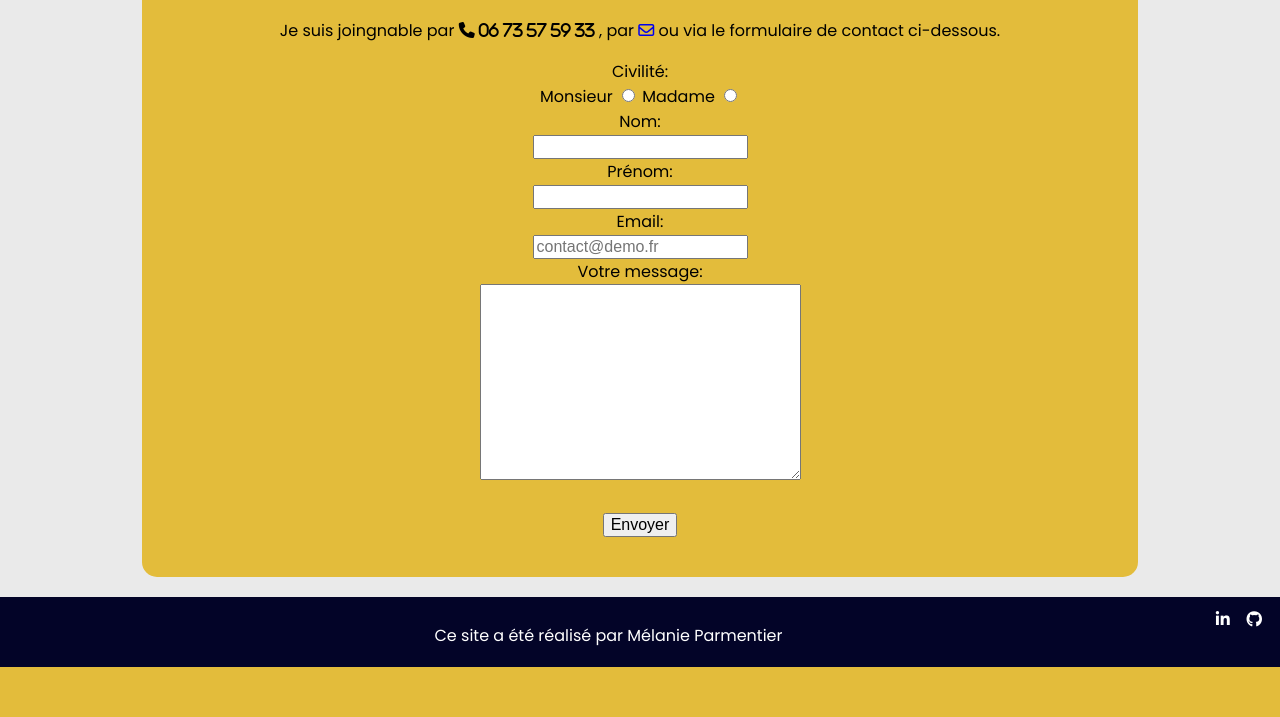
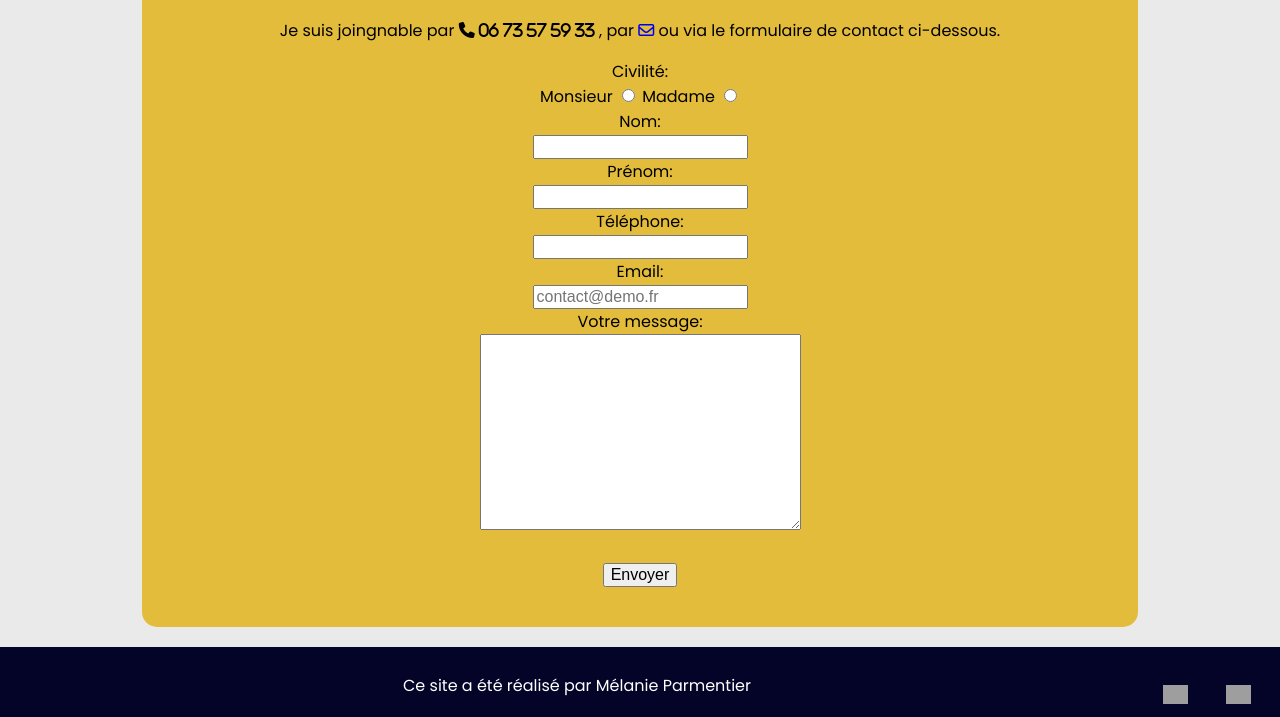
Before and after one commit to melanieprmntr/Mon-CV, a PHP site: page /templates/contact.php in a window 1280 px wide. Shown: the part 492-1209 px from the top of the page. Before the commit the page ends 1159 px from the top, so only its background shows below. Run offline with PHP 8.4, Linux system fonts and the light colour scheme; some libraries are stand-ins or nearby versions; grey boxes are pictures that could not be loaded.

Commit message:
Add files via upload

```diff
--- a/style/script.js
+++ b/style/script.js
@@ -4,58 +4,58 @@
 //     alert('Vous nêtes pas majeur')
 // }
 
-class Carousel {
-    constructor(element, options = {}) {
-        this.element = element
-        this.options = Object.assign({}, {
-            slidesToScroll: 1,
-            slidesVisible: 1
-        }, options)
-        let children = [].slice.call(element.children)
-       this.root = this.createDivWithClass('carousel')
-        this.container = this.createDivWithClass('carousel__container')
-        root.appendChild(this.container)
-        this.element.appendChild(root)
-        this.items = children.map((child) => {
-            let item = this.createDivWithClass('carousel__item')
-            item.appendChild(child)
-            this.container.appendChild(item)
-            return item
-        });
-        this.setStyle()
-    }
+// class Carousel {
+//     constructor(element, options = {}) {
+//         this.element = element
+//         this.options = Object.assign({}, {
+//             slidesToScroll: 1,
+//             slidesVisible: 1
+//         }, options)
+//         let children = [].slice.call(element.children)
+//        this.root = this.createDivWithClass('carousel')
+//         this.container = this.createDivWithClass('carousel__container')
+//         root.appendChild(this.container)
+//         this.element.appendChild(root)
+//         this.items = children.map((child) => {
+//             let item = this.createDivWithClass('carousel__item')
+//             item.appendChild(child)
+//             this.container.appendChild(item)
+//             return item
+//         });
+//         this.setStyle()
+//     }
 
-    setStyle() {
-        let ratio = this.items.length / this.options.slidesVisible;
-        this.container.style.width = (ratio * 100) + "%"
-        this.items.forEach(item => item.style.width = ((100 / this.options.slidesVisible) / ratio) + "%");
-    }
+//     setStyle() {
+//         let ratio = this.items.length / this.options.slidesVisible;
+//         this.container.style.width = (ratio * 100) + "%"
+//         this.items.forEach(item => item.style.width = ((100 / this.options.slidesVisible) / ratio) + "%");
+//     }
 
-    createDivWithClass(className) {
-        let div = document.createElement('div')
-        div.setAttribute('class', className)
-        return div
-    }
+//     createDivWithClass(className) {
+//         let div = document.createElement('div')
+//         div.setAttribute('class', className)
+//         return div
+//     }
 
-    createNavigation(){
-        let nextButton = this.createDivWithClass('carousel__next')
-        let prevButton = this.createDivWithClass('carousel__prev')
-        this.root.appendChild(nextButton)
-        this.root.appendChild(prevButton)
+//     createNavigation(){
+//         let nextButton = this.createDivWithClass('carousel__next')
+//         let prevButton = this.createDivWithClass('carousel__prev')
+//         this.root.appendChild(nextButton)
+//         this.root.appendChild(prevButton)
 
-    }
+//     }
 
-    next(){
+//     next(){
 
-    }
+//     }
 
-    prev(){
+//     prev(){
 
-    }
-}
+//     }
+// }
 
-new Carousel(document.querySelector('#carousel'), {
-    slidesToScroll: 3,
-    slidesVisible: 3
+// new Carousel(document.querySelector('#carousel'), {
+//     slidesToScroll: 3,
+//     slidesVisible: 3
 
-})
+// })
--- a/style/style.css
+++ b/style/style.css
@@ -272,11 +272,12 @@ form {
 .footer-i {
     display: grid;
     grid-template-columns: 50% 50%;
+    /* width: 20px; */
 }
 
-.footer i {
-    width: 100%;
-    color: white;
+.footer img {
+    width: 10%;
+    margin-top: 15%;
 }
 
 .main {
--- a/style/styleDesktop.css
+++ b/style/styleDesktop.css
@@ -84,9 +84,13 @@
             }
             .footer {
                 display: grid;
-                grid-template-columns: 95% 5%;
+                grid-template-columns: 90% 10%;
                 grid-row: auto;
                 padding: 10px;
+            }
+            .footer img {
+                width: 30%;
+                margin-top: 2%;
             }
             #presentation,
             #contact {
--- a/style/styleTablette.css
+++ b/style/styleTablette.css
@@ -51,9 +51,15 @@
     }
     .footer {
         display: grid;
-        grid-template-columns: 95% 5%;
+        grid-template-columns: 90% 10%;
         grid-row: auto;
         padding: 10px;
+    }
+    .footer-i {
+        margin-top: 10%;
+    }
+    .footer img {
+        width: 30%;
     }
     #presentation,
     #contact {
@@ -141,9 +147,15 @@
     }
     .footer {
         display: grid;
-        grid-template-columns: 95% 5%;
+        grid-template-columns: 90% 10%;
         grid-row: auto;
         padding: 10px;
+    }
+    .footer-i {
+        margin-top: 15%;
+    }
+    .footer img {
+        width: 40%;
     }
     #presentation,
     #contact {
--- a/templateUtils/footer.php
+++ b/templateUtils/footer.php
@@ -11,11 +11,11 @@
 
         <div class="footer-i">
 
-            <a href="https://www.linkedin.com/in/mélanie-parmentier-133346182"><i class="fab fa-linkedin-in"></i></a>
+            <a href="https://www.linkedin.com/in/mélanie-parmentier-133346182"> <img src="/../img/logo-lkd.png" alt=""> </a>
 
 
 
-            <a href="https://github.com/melanieprmntr"><i class="fab f09b fa-github"></i></a>
+            <a href="https://github.com/melanieprmntr"> <img src="/../img/logo git.png" alt=""> </a>
         </div>
 
 
--- a/templateUtils/header.php
+++ b/templateUtils/header.php
@@ -37,17 +37,17 @@
                     </a>
                 </li> -->
 
-                <li class="color"><a href="/#presentation">A propos</a></li>
-                <li class="color"><a href="/#training">Formations</a></li>
-                <li class="color"><a href="/#skills">Compétences</a></li>
+                <li class="color"><a href="/templates/presentation.php">A propos</a></li>
+                <li class="color"><a href="/templates/training.php">Formations</a></li>
+                <li class="color"><a href="/templates/skills.php">Compétences</a></li>
 
-                <li class="color"><a href="/#experience">Expériences</a></li>
+                <li class="color"><a href="/templates/experiences.php">Expériences</a></li>
 
 
 
                 <li class="colorContact">
 
-                    <a href="/../templates/contact.php">Contact</a>
+                    <a href="/templates/contact.php">Contact</a>
                 </li>
 
             </div>
--- a/templates/contact.php
+++ b/templates/contact.php
@@ -19,7 +19,7 @@ include_once __DIR__ . "/../templateUtils/header.php";
                 formulaire de contact ci-dessous.
             </p>
 
-            <form action="#" method="post">
+            <form action="mail.php" method="post">
                 <div>
                     <label for="sexe">Civilité:</label>
                     <div>
@@ -31,20 +31,24 @@ include_once __DIR__ . "/../templateUtils/header.php";
                 </div>
                 <div>
                     <label for="name">Nom: </label><br>
-                    <input type="text" name="text" id="name">
+                    <input type="text" name="text" id="name" required>
                 </div>
                 <div>
                     <label for="firstname">Prénom: </label><br>
-                    <input type="text" name="text" id="firstname">
+                    <input type="text" name="text" id="firstname" required>
+                </div>
+                <div>
+                    <label for="phone">Téléphone: </label><br>
+                    <input type="phone" name="phone" id="phone" required>
                 </div>
                 <div>
                     <label for="emailinput">Email: </label><br>
-                    <input type="email" name="emailinput" id="emailinput" placeholder="contact@demo.fr">
+                    <input type="email" name="email" id="email" placeholder="contact@demo.fr" required>
                 </div>
                 <div>
                     <label for="message">Votre message:</label>
                     <br>
-                    <textarea name="text" id="message" cols="30" rows="10"></textarea>
+                    <textarea name="message" id="message" cols="30" rows="10"required></textarea>
                 </div>
                 <br>
                 <div>
```
Also changed, not shown: index.php (+4 -4 lines), templates/mail.php (added, +26 -0 lines).
